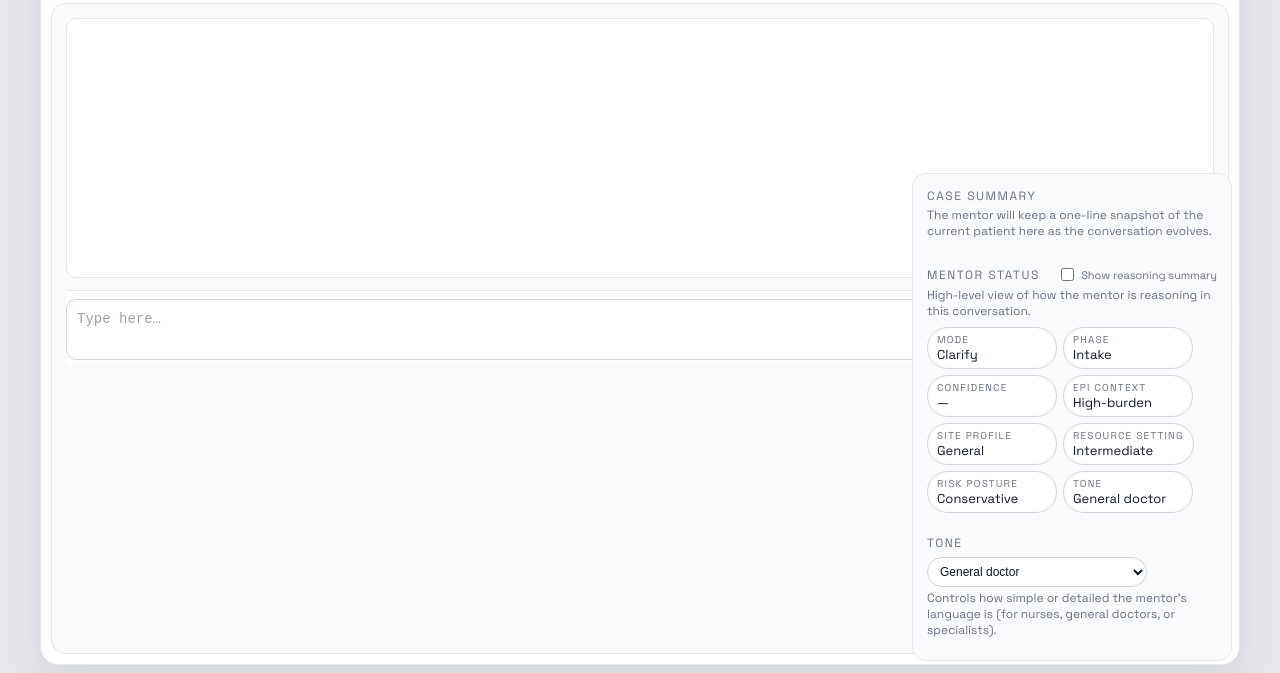
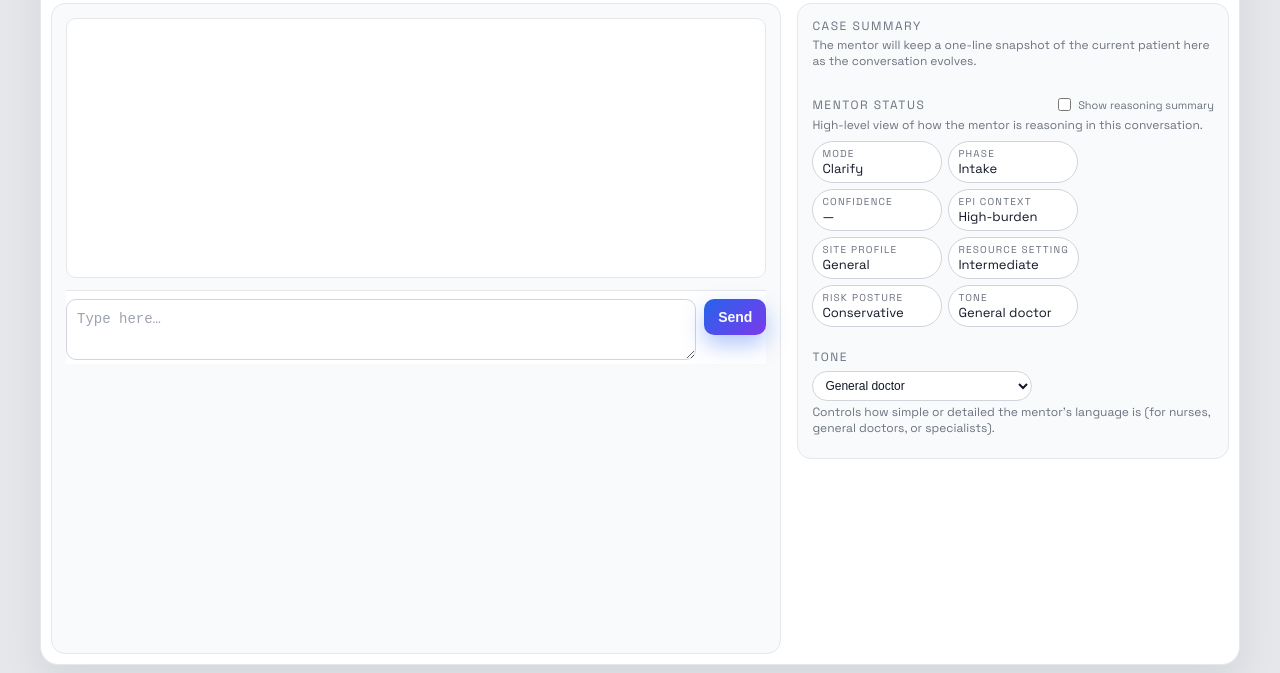
Before and after one commit to aiclinicalmentor-sketch/tb-mentor-api, a website: page public/index.html in a window 1280 px wide. Shown: the part 127-800 px from the top of the page. Drawn offline with Linux system fonts and the light colour scheme.

Commit message:
another try of the floating right side

```diff
--- a/public/index.html
+++ b/public/index.html
@@ -277,19 +277,13 @@
       gap: 12px;
     }
 
-    /* On larger screens, float the right-hand panel near the bottom-right of the shell */
+    /* Keep the right-hand panel (case summary, mentor status, tone)
+       visible on larger screens without covering the chat */
     @media (min-width: 960px) {
       .side-panel {
-        position: fixed;
-        bottom: 12px;
-        right: max(8px, calc((100vw - 1200px) / 2 + 8px));
-        width: 320px;
-        max-height: calc(100vh - 120px);
-        overflow-y: auto;
-        z-index: 40;
-      }
-      .grid {
-        grid-template-columns: minmax(0, 1fr);
+        position: sticky;
+        top: 72px;
+        align-self: flex-start;
       }
     }
     .section-title {
```
